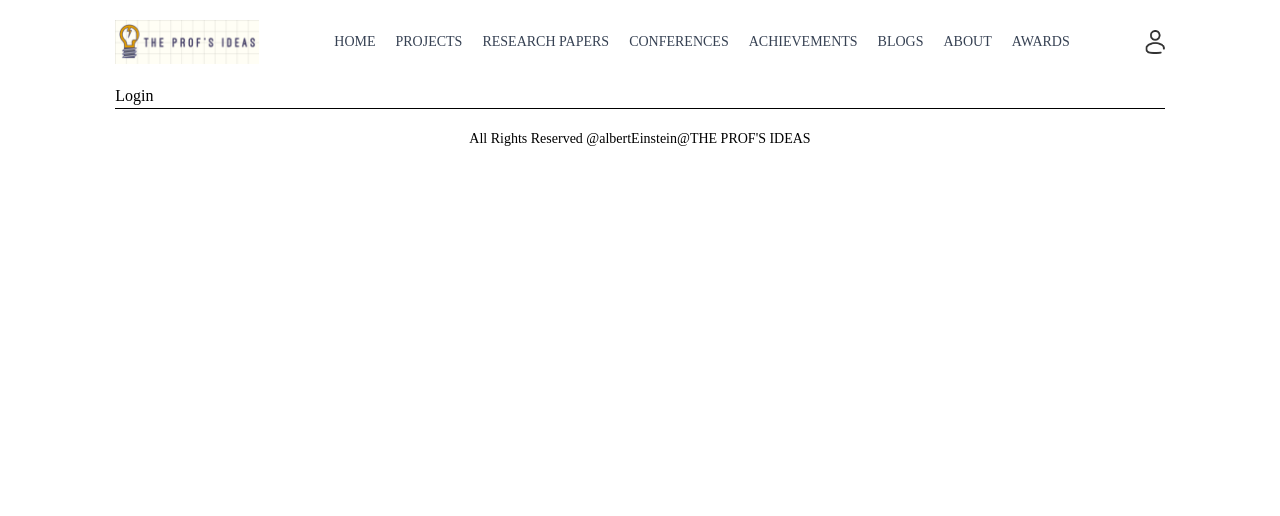
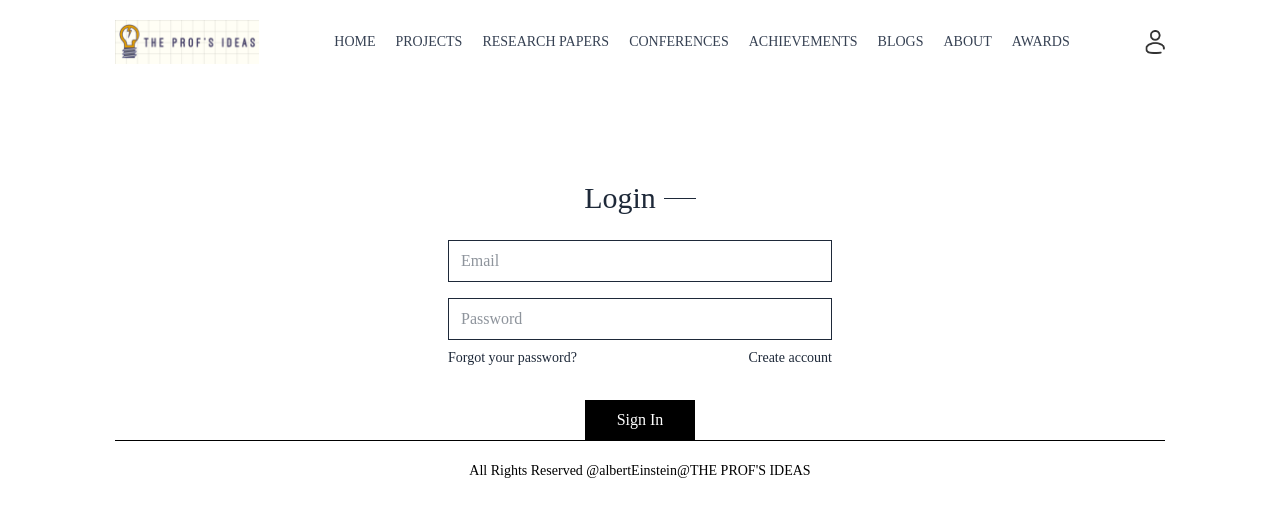
Before and after one commit to aprajita-99/THE-PROF-S-IDEAS, a React (Vite) app in the folder Frontend/: page /login in a window 1280 px wide. Shown: the top 516 px of the page. Built offline with nearby package versions, Linux system fonts and the light colour scheme.

Commit message:
linked login route with frontend

```diff
--- a/Frontend/src/pages/Login.jsx
+++ b/Frontend/src/pages/Login.jsx
@@ -1,9 +1,67 @@
-import React from 'react'
+import React, { useContext, useEffect, useState } from 'react'
+import { Context } from '../context/Context';
+import axios from 'axios';
+import {toast} from 'react-toastify';
 
 const Login = () => {
+  const [currentState, setCurrentState] = useState('Login');
+  const { token, setToken, navigate, backendUrl } = useContext(Context)
+
+  const [name,setName] = useState('')
+  const [password,setPasword] = useState('')
+  const [email,setEmail] = useState('')
+
+  const onSubmitHandler = async (event) => {
+      event.preventDefault();
+      try {
+        if (currentState === 'Sign Up') {
+          const response = await axios.post(backendUrl + '/api/user/register',{name,email,password})
+          if (response.data.success) {
+            setToken(response.data.token)
+            localStorage.setItem('token',response.data.token)
+          } else {
+            toast.error(response.data.message)
+          }
+        } else {
+          const response = await axios.post(backendUrl + '/api/user/login', {email,password})
+          if (response.data.success) {
+            setToken(response.data.token)
+            localStorage.setItem('token',response.data.token)
+          } else {
+            toast.error(response.data.message)
+          }
+
+        }
+      } catch (error) {
+        console.log(error)
+        toast.error(error.message)
+      }
+  }
+  useEffect(()=>{
+    if (token) {
+      navigate('/')
+    }
+  },[token])
+
   return (
-    <div>Login</div>
+    <form onSubmit={onSubmitHandler} className='flex flex-col items-center w-[90%] sm:max-w-96 m-auto mt-14 gap-4 text-gray-800'>
+        <div className='inline-flex items-center gap-2 mb-2 mt-10'>
+            <p className='prata-regular text-3xl'>{currentState}</p>
+            <hr className='border-none h-[1.5px] w-8 bg-gray-800' />
+        </div>
+        {currentState === 'Login' ? '' : <input onChange={(e)=>setName(e.target.value)} value={name} type="text" className='w-full px-3 py-2 border border-gray-800' placeholder='Name' required/>}
+        <input onChange={(e)=>setEmail(e.target.value)} value={email} type="email" className='w-full px-3 py-2 border border-gray-800' placeholder='Email' required/>
+        <input onChange={(e)=>setPasword(e.target.value)} value={password} type="password" className='w-full px-3 py-2 border border-gray-800' placeholder='Password' required/>
+        <div className='w-full flex justify-between text-sm mt-[-8px]'>
+            <p className=' cursor-pointer'>Forgot your password?</p>
+            {
+              currentState === 'Login'
+              ? <p onClick={()=>setCurrentState('Sign Up')} className=' cursor-pointer'>Create account</p>
+              : <p onClick={()=>setCurrentState('Login')} className=' cursor-pointer'>Login Here</p>
+            }
+        </div>
+        <button className='bg-black text-white font-light px-8 py-2 mt-4'>{currentState === 'Login' ? 'Sign In' : 'Sign Up'}</button>
+    </form>
   )
 }
-
 export default Login
```
